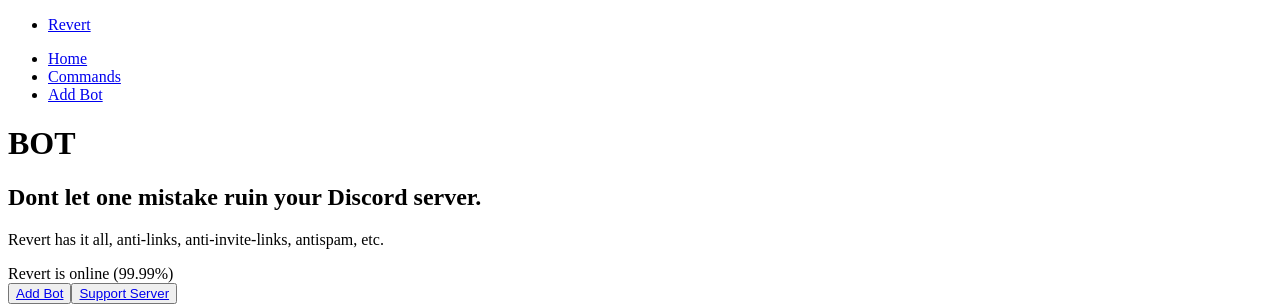
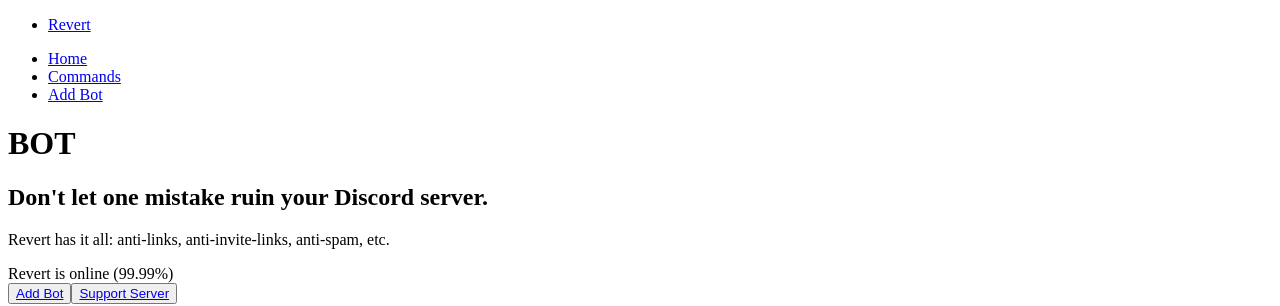
Before and after one commit to plcheaters/Revert-Bot, a Next.js app: page / in a window 1280 px wide. Shown: the top 306 px of the page. Built offline with nearby package versions, Linux system fonts and the light colour scheme.

Commit message:
Update Showcase.js

```diff
--- a/src/components/Showcase.js
+++ b/src/components/Showcase.js
@@ -1,35 +1,42 @@
-import Link from "next/link";
 import { motion } from "framer-motion";
 
 const Showcase = () => {
   return (
     <motion.div
-      initial={{
-        opacity: 0,
-      }}
+      initial={{ opacity: 0 }}
       animate={{ opacity: 1 }}
     >
       <main className="showcase">
         <h1 className="showcase-header h-color">BOT</h1>
         <h2 className="showcase-header-text h-color">
-          Dont let one mistake ruin your Discord server.
+          Don't let one mistake ruin your Discord server.
         </h2>
         <p className="showcase-para p-color">
-          Revert has it all, anti-links, anti-invite-links, antispam, etc.
+          Revert has it all: anti-links, anti-invite-links, anti-spam, etc.
         </p>
 
         <span className="p-color">Revert is online (99.99%)</span>
         <div className="showcase-btn">
           <button className="btn">
-            <Link className="h-color no-decoration" href="#">
+            <a
+              className="h-color no-decoration"
+              href="https://discord.com/oauth2/authorize?client_id=1323812197750538331&permissions=8&integration_type=0&scope=bot"
+              target="_blank"
+              rel="noopener noreferrer"
+            >
               Add Bot
-            </Link>
+            </a>
           </button>
 
           <button className="btn">
-            <Link className="h-color no-decoration" href="#">
+            <a
+              className="h-color no-decoration"
+              href="https://discord.gg/S3xCWWHsNr"
+              target="_blank"
+              rel="noopener noreferrer"
+            >
               Support Server
-            </Link>
+            </a>
           </button>
         </div>
       </main>
```
